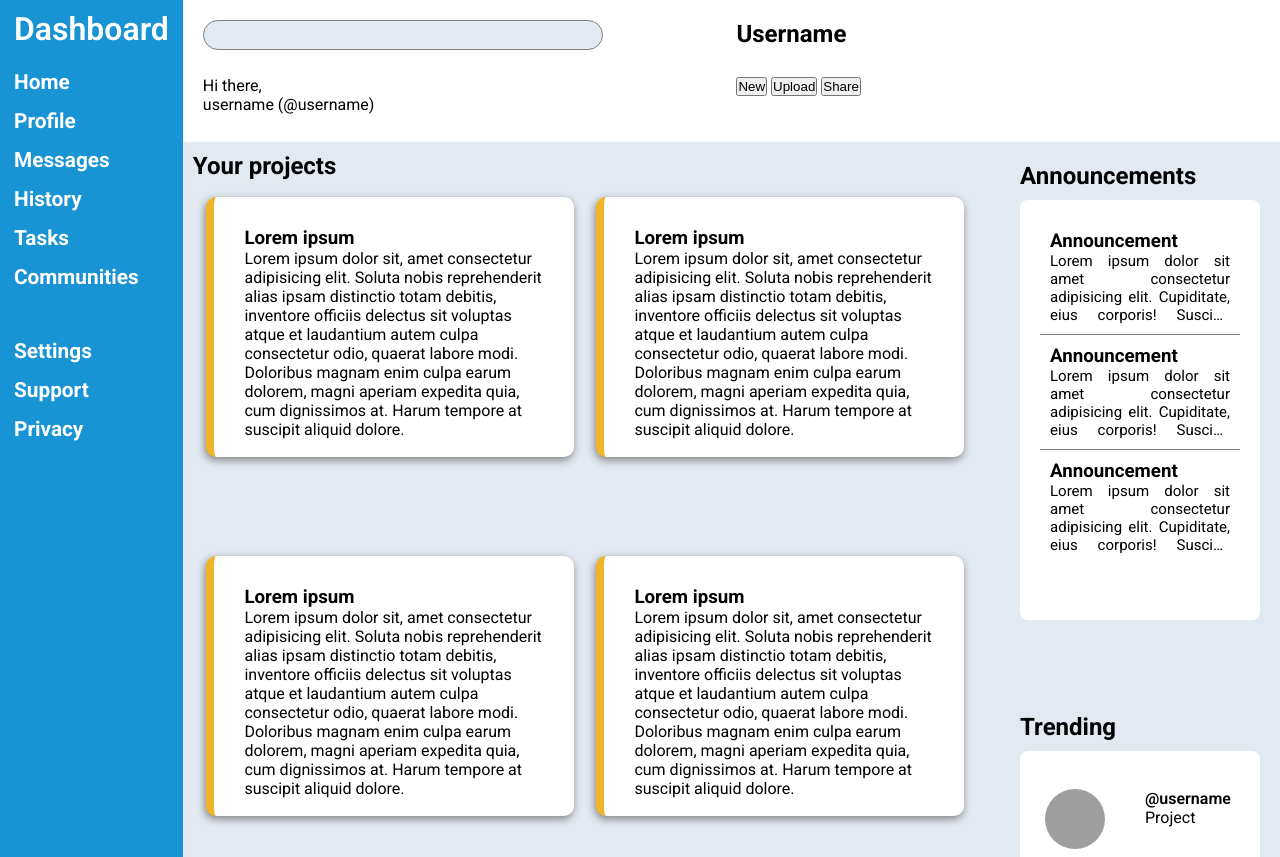
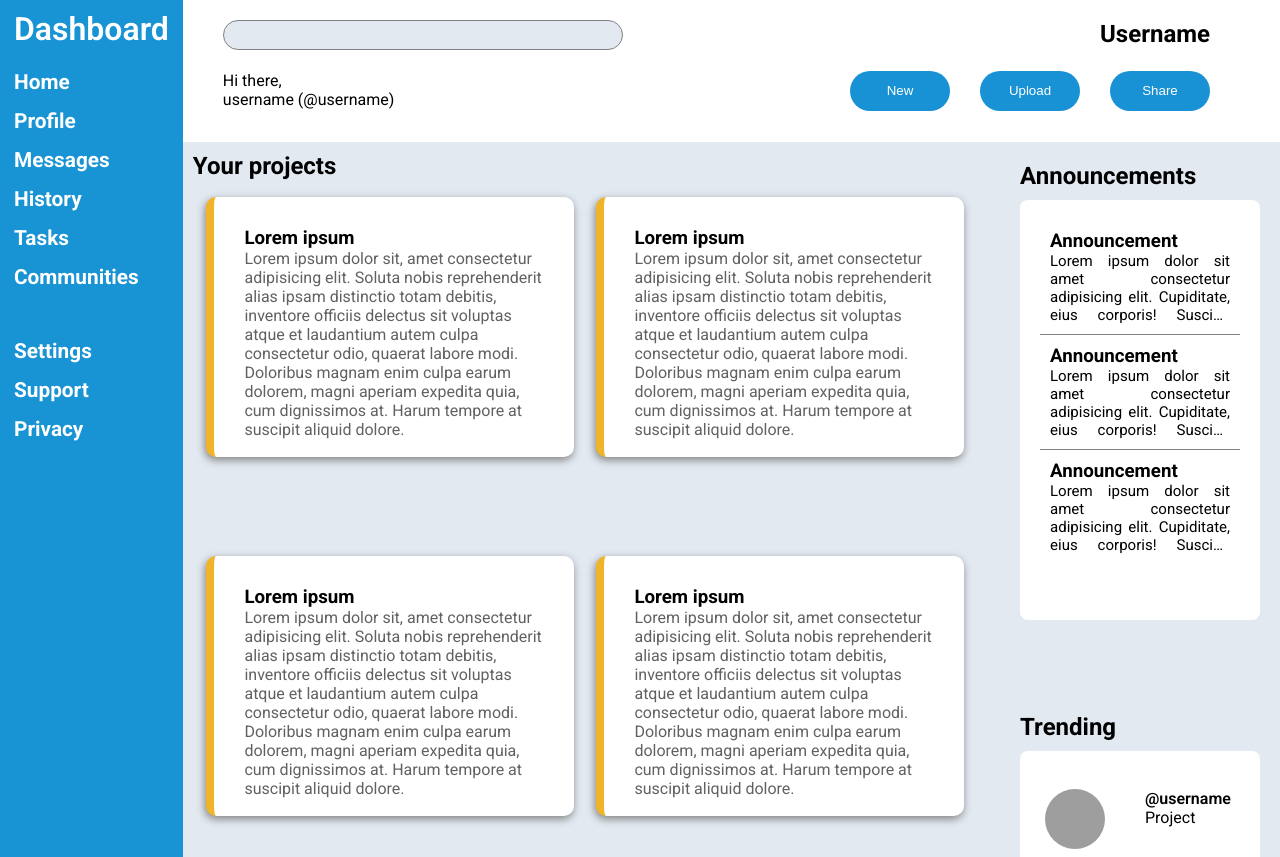
Before and after one commit to ROSS1996/dashboard-t1, a plain HTML site: page index.html in a window 1280 px wide. Shown: the top 857 px of the page. Drawn offline with Linux system fonts and the light colour scheme; grey boxes are pictures that could not be loaded.

Commit message:
Change header style

```diff
--- a/index.html
+++ b/index.html
@@ -9,10 +9,14 @@
 </head>
 <body>
     <header>
-        <input type="search" name="search" id="search">
-        <h2>Username</h2>
-        <p>Hi there,<br> username (@username)</p>
-        <div>
+        <div class="searcharea"><input type="search" name="search" id="search"></div>
+        <div class="userNoti">
+            <h2>Username</h2>
+        </div>
+        <div class="greeting">
+            <p>Hi there,<br> username (@username)</p>
+        </div>
+        <div class="uploadNshare">
             <button type="button">New</button>
             <button type="button">Upload</button>
             <button type="button">Share</button>
--- a/style.css
+++ b/style.css
@@ -40,7 +40,6 @@ header {
     display: grid;
     grid-template-columns: 1fr 1fr;
     grid-template-rows:  1fr 1fr;
-    gap: 10px;
     padding: 20px;
 }
 
@@ -178,3 +177,43 @@ h2 {
 .trendingProj p {
     grid-column: 2;
 }
+
+.uploadNshare, .userNoti {
+    justify-self: flex-end;
+    padding-right: 50px;
+}
+
+.uploadNshare {
+    display: flex;
+    flex-direction: row;
+    gap: 30px;
+}
+
+.uploadNshare button {
+    background-color: #1892d5;
+    color: white;
+    width: 100px;
+    height: 40px;
+    border-radius: 20px;
+    border: none;
+    cursor: pointer;
+}
+
+.uploadNshare button:active {
+    background-color: #182bd5;
+    box-shadow: rgba(50, 50, 93, 0.25) 0px 30px 60px -12px inset, rgba(0, 0, 0, 0.3) 0px 18px 36px -18px inset;
+}
+
+.greeting, .searcharea {
+    padding-left: 20px;
+}
+
+.card p {
+    font-size: 1rem;
+    color: rgb(99, 96, 96);
+    display: -webkit-box;
+    -webkit-line-clamp: 10;
+    -webkit-box-orient: vertical;
+    overflow: hidden;
+    text-overflow: ellipsis;
+}
```
